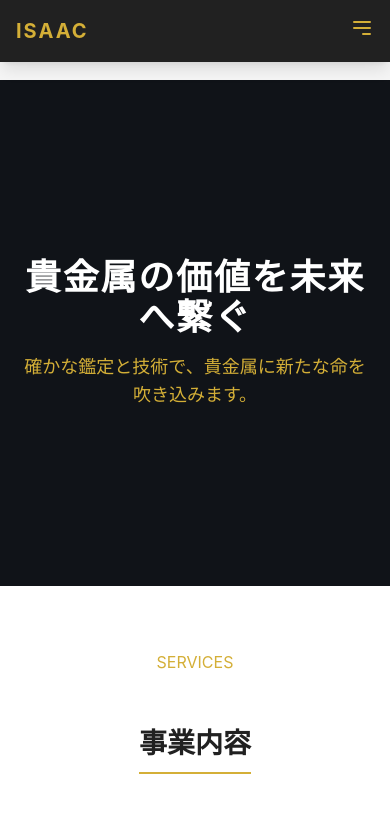
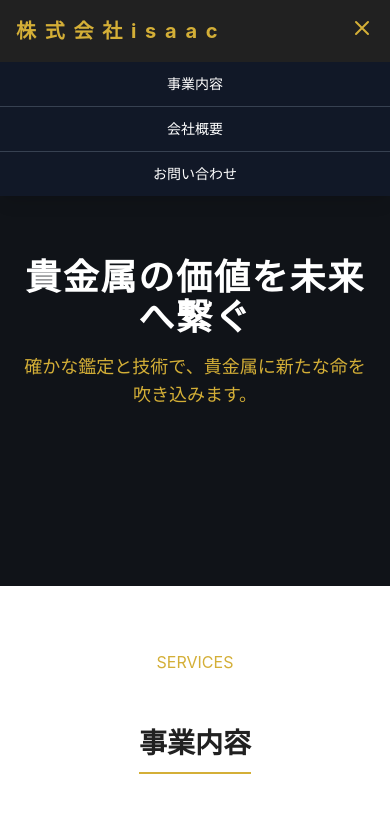
Before and after one commit to go-sk/isaac, a plain HTML site: page index.html in a window 390 px wide. Both pictures are taken after a click on the button 362 px from the left and 28 px from the top of the page. Shown: the top 819 px of the page. Drawn offline with nearby package versions, Linux system fonts and the light colour scheme.

Commit message:
add map, edit menu

```diff
--- a/index.html
+++ b/index.html
@@ -61,22 +61,33 @@
     <header class="bg-isaac-dark text-white shadow-lg fixed w-full z-10">
         <div class="max-w-7xl mx-auto px-4 sm:px-6 lg:px-8 py-4 flex justify-between items-center">
             <!-- Company Name / Logo -->
-            <a href="#hero" class="text-xl font-bold tracking-widest text-isaac-gold uppercase">
-                ISAAC
+            <a href="#hero" class="text-xl font-bold tracking-widest text-isaac-gold">
+                株 式 会 社 i s a a c
             </a>
-            <!-- Navigation Links (Hidden on mobile, uses Tailwind responsive prefixes) -->
+            <!-- Navigation Links (Desktop) -->
             <nav class="hidden md:flex space-x-8 text-sm">
                 <a href="#services" class="hover:text-isaac-gold transition duration-200">事業内容</a>
                 <a href="#profile" class="hover:text-isaac-gold transition duration-200">会社概要</a>
                 <a href="#contact" class="hover:text-isaac-gold transition duration-200">お問い合わせ</a>
             </nav>
-            <!-- Simple Mobile Menu Placeholder (Not functional, but shows intent) -->
+            <!-- Mobile Menu Button -->
             <div class="md:hidden">
-                <button class="text-isaac-gold focus:outline-none">
-                    <svg class="w-6 h-6" fill="none" stroke="currentColor" viewBox="0 0 24 24" xmlns="http://www.w3.org/2000/svg"><path stroke-linecap="round" stroke-linejoin="round" stroke-width="2" d="M4 6h16M4 12h16m-7 6h7"></path></svg>
+                <!-- ハンバーガーメニューボタンにIDを追加し、開閉アイコンを準備 -->
+                <button id="mobile-menu-button" class="text-isaac-gold focus:outline-none">
+                    <!-- Hamburger icon (メニュー非表示時) -->
+                    <svg id="icon-menu" class="w-6 h-6 block" fill="none" stroke="currentColor" viewBox="0 0 24 24" xmlns="http://www.w3.org/2000/svg"><path stroke-linecap="round" stroke-linejoin="round" stroke-width="2" d="M4 6h16M4 12h16m-7 6h7"></path></svg>
+                    <!-- Close icon (メニュー表示時、デフォルト非表示) -->
+                    <svg id="icon-close" class="w-6 h-6 hidden" fill="none" stroke="currentColor" viewBox="0 0 24 24" xmlns="http://www.w3.org/2000/svg"><path stroke-linecap="round" stroke-linejoin="round" stroke-width="2" d="M6 18L18 6M6 6l12 12"></path></svg>
                 </button>
             </div>
         </div>
+
+        <!-- Mobile Navigation Menu (初期状態はhiddenで非表示) -->
+        <nav id="mobile-menu" class="hidden md:hidden bg-gray-900 w-full">
+            <a href="#services" class="block py-3 px-4 text-center border-b border-gray-700 hover:bg-gray-700 hover:text-isaac-gold transition duration-200 text-sm">事業内容</a>
+            <a href="#profile" class="block py-3 px-4 text-center border-b border-gray-700 hover:bg-gray-700 hover:text-isaac-gold transition duration-200 text-sm">会社概要</a>
+            <a href="#contact" class="block py-3 px-4 text-center hover:bg-gray-700 hover:text-isaac-gold transition duration-200 text-sm">お問い合わせ</a>
+        </nav>
     </header>
 
     <main class="pt-20">
@@ -307,9 +318,18 @@
                                     <p>東京都台東区東上野1丁目13番7号１Ｆ</p>
                                 </div>
                             </div>
-                            <!-- Map Placeholder -->
-                            <div class="w-full h-40 bg-gray-700 flex items-center justify-center rounded mt-4">
-                                <p class="text-sm text-gray-400">地図表示エリア (Google Maps等を挿入)</p>
+                            <!-- Map Placeholder (Replaced with Google Maps iframe) -->
+                            <div class="w-full h-64 bg-gray-700 rounded mt-4 overflow-hidden">
+                                <!-- Google Maps Iframe for 〒110-0015 東京都台東区東上野1丁目13番7号１Ｆ -->
+                                <iframe
+                                    src="https://www.google.com/maps/embed?pb=!1m18!1m12!1m3!1d3239.362143048596!2d139.7766576755452!3d35.71765807258359!2m3!1f0!2f0!3f0!3m2!1i1024!2i768!4f13.1!3m3!1m2!1s0x60188e999c0d48a3%3A0xb3551d7e2689531a!2z44CSMTEwLTAwMTUg5p2x5Lqs6YO95Y2D5Z-O5Z2C5p2x5Lqs77yS77yS77yR77yR77yQ77yT77yR77yR77yR5pm677yR!5e0!3m2!1sja!2sjp!4v1700000000000!5m2!1sja!2sjp"
+                                    width="100%"
+                                    height="256"
+                                    style="border:0;"
+                                    allowfullscreen=""
+                                    loading="lazy"
+                                    referrerpolicy="no-referrer-when-downgrade">
+                                </iframe>
                             </div>
                         </div>
                     </div>
@@ -327,5 +347,39 @@
         </div>
     </footer>
 
+    <!-- JavaScript for Mobile Menu Functionality -->
+    <script>
+        document.addEventListener('DOMContentLoaded', () => {
+            const button = document.getElementById('mobile-menu-button');
+            const menu = document.getElementById('mobile-menu');
+            const menuIcon = document.getElementById('icon-menu');
+            const closeIcon = document.getElementById('icon-close');
+
+            // モバイルメニュー内の全てのナビゲーションリンクを取得
+            const links = menu.querySelectorAll('a');
+
+            if (button && menu && menuIcon && closeIcon) {
+                // メニューの表示/非表示とアイコンの切り替えを行う関数
+                const toggleMenu = () => {
+                    menu.classList.toggle('hidden');
+                    menuIcon.classList.toggle('hidden');
+                    closeIcon.classList.toggle('hidden');
+                };
+
+                // 1. ボタンクリックでメニューをトグル
+                button.addEventListener('click', toggleMenu);
+
+                // 2. メニュー内のリンクをクリックした際にメニューを閉じる
+                links.forEach(link => {
+                    link.addEventListener('click', () => {
+                        // メニューが表示されている場合のみ閉じる
+                        if (!menu.classList.contains('hidden')) {
+                            toggleMenu();
+                        }
+                    });
+                });
+            }
+        });
+    </script>
 </body>
 </html>
```
